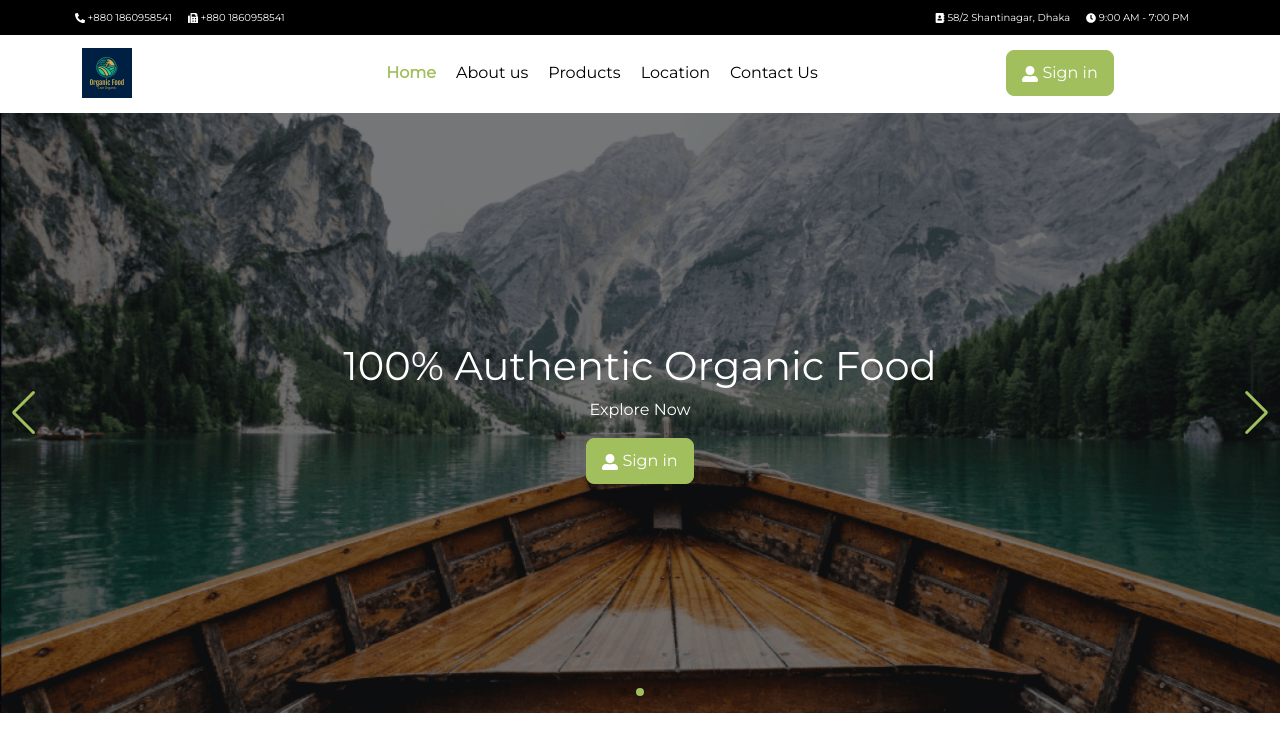
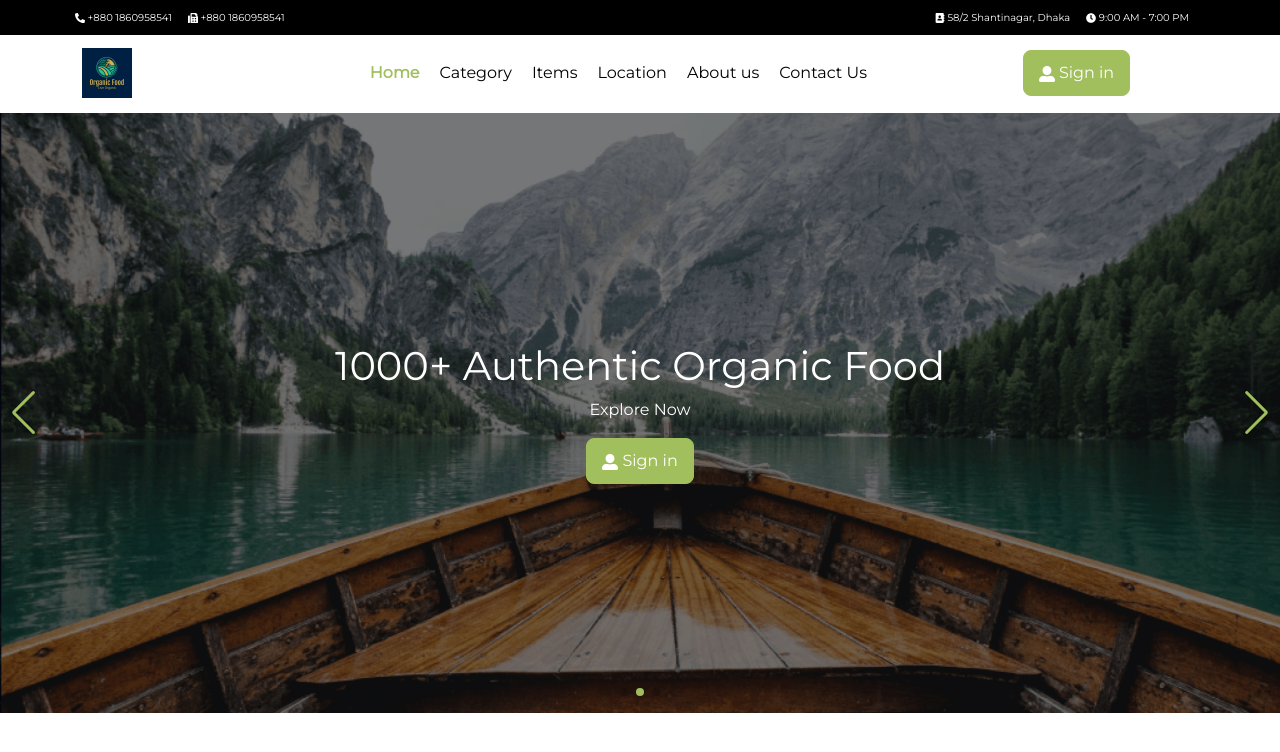
Before and after one commit to Rafin31/MERN-App, a React (Create React App) app: page / in a window 1280 px wide. Shown: the top 752 px of the page. Built offline with nearby package versions, Linux system fonts and the light colour scheme.

Commit message:
Navbar updated

```diff
--- a/src/Components/Banner/Banner.css
+++ b/src/Components/Banner/Banner.css
@@ -38,6 +38,7 @@
     background-color: #a1bf5d !important;
 }
 
+
 .banner__text {
     height: 100%;
     color: white;
--- a/src/Components/Banner/Banner.js
+++ b/src/Components/Banner/Banner.js
@@ -35,7 +35,7 @@ const Banner = () => {
                                         <div className="slider__banner slider__banner__1">
                                             <div className="banner__text">
                                                 <div className="row justify-content-center align-items-center">
-                                                    <div className="col-12">
+                                                    <div className="col-12" data-aos="fade-up">
                                                         <h1>Welcome To Organic Food</h1>
                                                         <p>Live Organic !</p>
                                                         <button className='customButtonNoHover'> <FaUserAlt /> Sign in</button>
@@ -53,7 +53,7 @@ const Banner = () => {
                                             <div className="banner__text">
                                                 <div className="row justify-content-center align-items-center">
                                                     <div className="col-12">
-                                                        <h1>100% Authentic Organic Food</h1>
+                                                        <h1>1000+ Authentic Organic Food</h1>
                                                         <p>Explore Now</p>
                                                         <button className='customButtonNoHover'> <FaUserAlt />  Sign in</button>
                                                     </div>
--- a/src/Components/Header/Header.js
+++ b/src/Components/Header/Header.js
@@ -39,9 +39,10 @@ const Header = () => {
                     <Navbar.Collapse id="responsive-navbar-nav mx-auto">
                         <Nav className="mx-auto text-center">
                             <NavLink onClick={() => setExpanded(false)} to="/">Home</NavLink>
+                            <NavLink onClick={() => setExpanded(false)} to="/category">Category</NavLink>
+                            <NavLink onClick={() => setExpanded(false)} to="/items">Items</NavLink>
+                            <NavLink onClick={() => setExpanded(false)} to="/location">Location</NavLink>
                             <NavLink onClick={() => setExpanded(false)} to="/About">About us</NavLink>
-                            <NavLink onClick={() => setExpanded(false)} to="/products">Products</NavLink>
-                            <NavLink onClick={() => setExpanded(false)} to="/location">Location</NavLink>
                             <NavLink onClick={() => setExpanded(false)} to="/contact">Contact Us</NavLink>
                         </Nav>
                         {/* <Nav className='align-items-center' >
```
